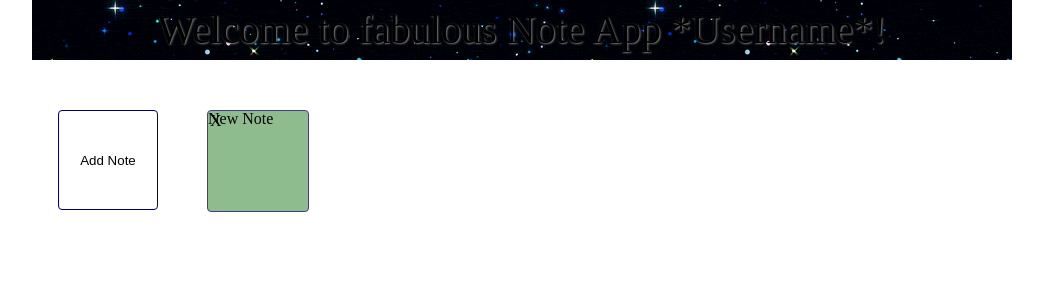
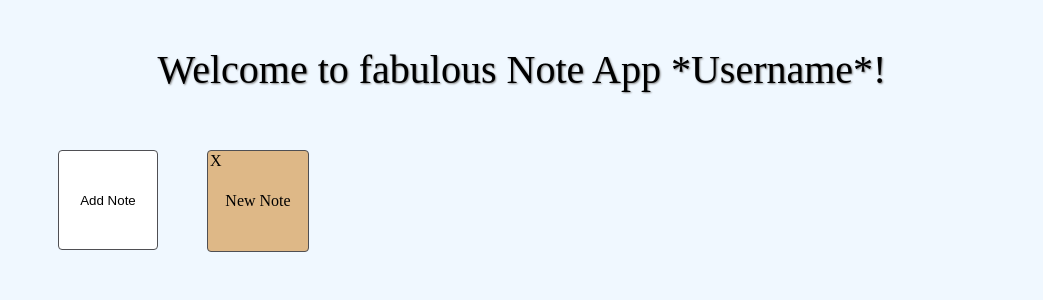
Before and after one commit to vldslv-n/NoteApp, a React app: page / in a window 1280 px wide. Both pictures are taken after a click on the button "Add Note". Shown: the top 300 px of the page, without its empty margins (128-1171 px from the left). Built offline with nearby package versions, Linux system fonts and the light colour scheme.

Commit message:
Add animation and color

```diff
--- a/src/button.css
+++ b/src/button.css
@@ -1,9 +1,17 @@
 .add-butt {
+
   margin-top: 10px;
   margin-left: 26px;
   margin-right: 24px;
   cursor: pointer;
   background-color: white;
   color: black;
-  border: 1px solid #000080;
+  border: 1px solid #4f4f53;
+  transition-duration: 0.4s;
+
 }
+.add-butt:hover {
+  background-color: #DEB887;
+  color: black;
+  box-shadow: 0 12px 16px 0 #0000003d, 0 17px 50px 0 #00000030;
+}
--- a/src/index.css
+++ b/src/index.css
@@ -5,6 +5,7 @@ html, body, #app {
     display: flex;
     justify-content: center;
     align-content: center;
+    background-color: #F0F8FF;
 }
 .container {
    height: 100%;
@@ -18,16 +19,17 @@ html, body, #app {
     font-family: 'Dancing Script', cursive;
     text-shadow: 1px 1px 2px grey;
     font-size: 40px;
-    background-image: url('./stars.gif');
+    /* background-image: url('./stars.gif'); */
     padding: 10px;
     margin-bottom: 40px;
+    margin-top: 40px;
 
 }
 .note-size {
     height: 100px;
     width: 100px;
     border-radius: 4px;
-    border: 1px solid #483D8B;
+    border: 1px solid #4f4f53;
 }
 .all-notes {
     display: flex;
--- a/src/tasks.css
+++ b/src/tasks.css
@@ -1,6 +1,6 @@
 .single-note {
     position: relative;
-    background-color: #8FBC8F;
+    background-color: #DEB887;
     color: black;
     margin: 10px;
     margin-left: 25px;
@@ -8,9 +8,12 @@
 
 }
 .show-note {
+    display: flex;
     width: 100px;
     height: 100px;
     cursor: pointer;
+    justify-content: center;
+    align-items: center;
 }
 
 .del-butt {
```
